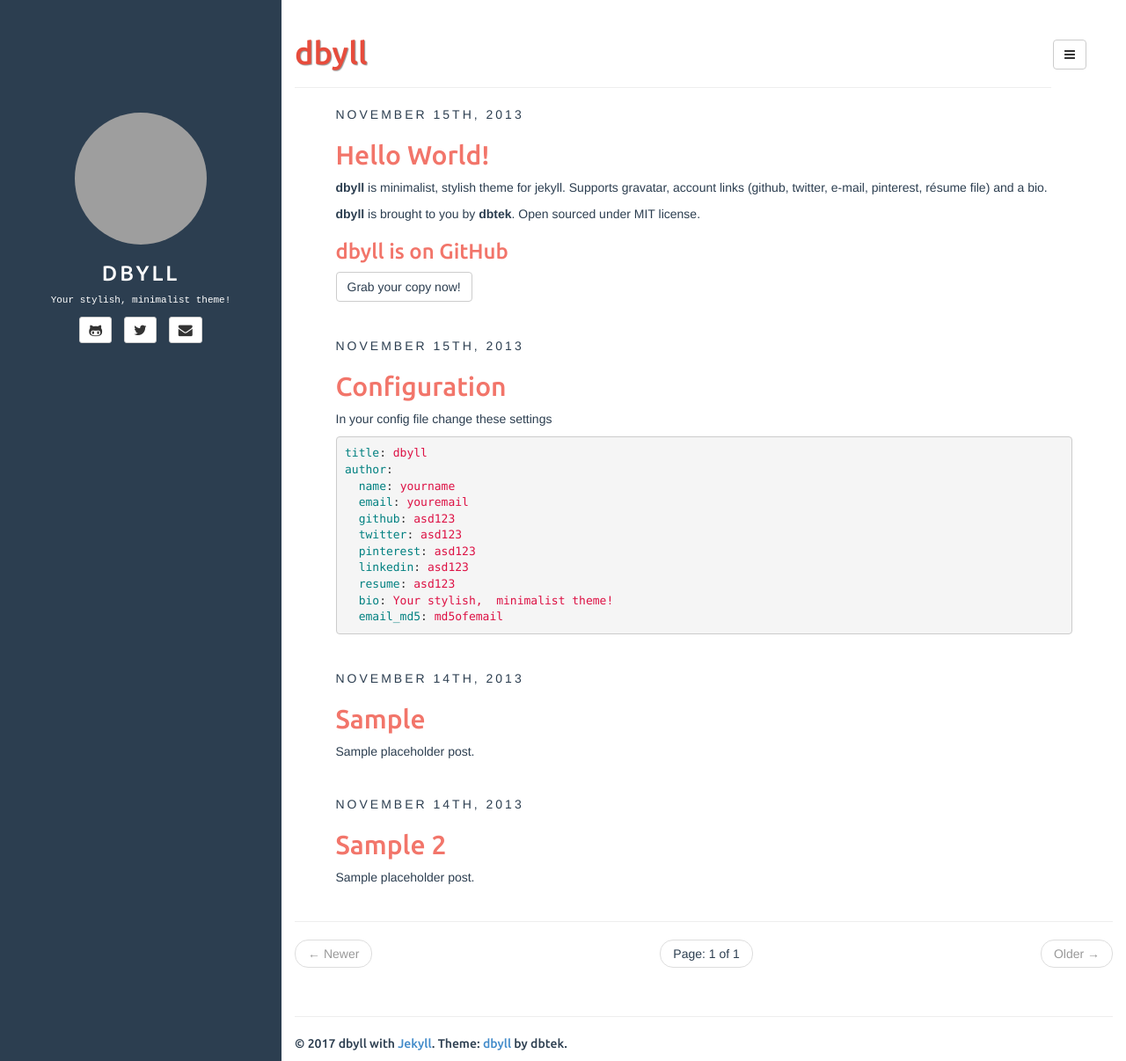
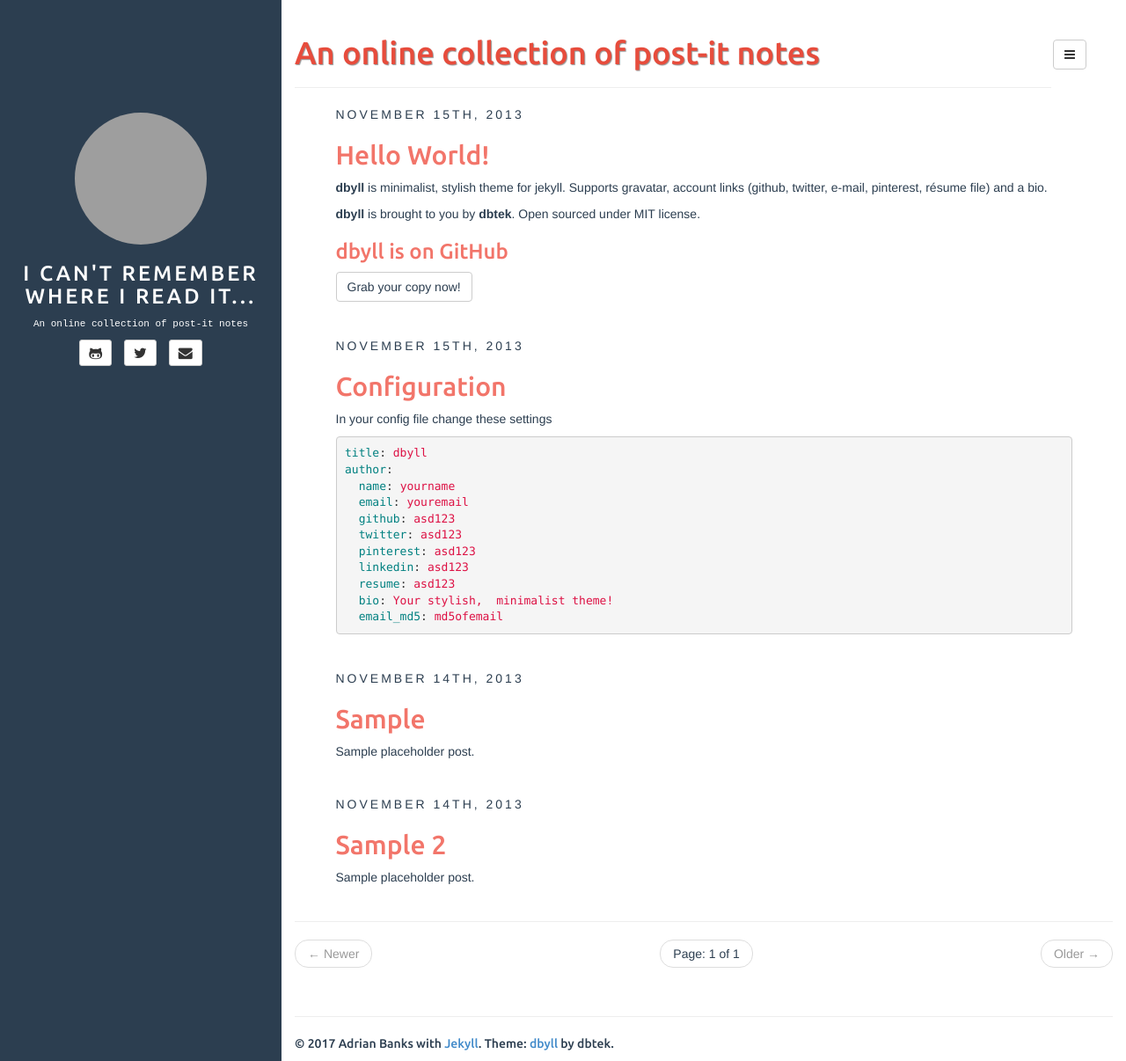
Before and after one commit to adrianbanks/adrianbanks.github.io, a Jekyll site: the page built from index.html, in a window 1280 px wide and 1206 px high. Shown: the whole window at 88% size. Built offline with Jekyll 4.4.1, drawn with Linux system fonts in a browser that asks for light colours; the list of posts is cut into pages by our own code; grey boxes are pictures that could not be loaded.

Commit message:
Set the site properties

```diff
--- a/_config.yml
+++ b/_config.yml
@@ -8,25 +8,23 @@ highlighter: rouge
 markdown: kramdown
 disqus: dbyll
 google_analytics: dbyll
-title: dbyll
+title: I can't remember where I read it...
 
 defaults:
   -
     scope:
       path: "" # empty string for all files
     values:
-      title: dbyll
+      title: An online collection of post-it notes
 
 description: Stylish Jekyll Theme
 author:
-  name: dbyll
-  email: dbyll@ismaildemirbilek.com
-  github: dbtek
-  twitter: dbtek
-  pinterest: asd123
-  linkedin: asd123
-  bio: Your stylish, minimalist theme!
-  email_md5: 726351295ec82e145928582f595aa3aa
+  name: Adrian Banks
+  email: contact@adrianbanks.co.uk
+  github: adrianbanks
+  twitter: adrianbanks
+  bio: An online collection of post-it notes
+  email_md5: 6DE17B18A71B8B65B7FDDFCE827F123F
 
 rss_path: feed.xml
 categories_path: categories.html
```
